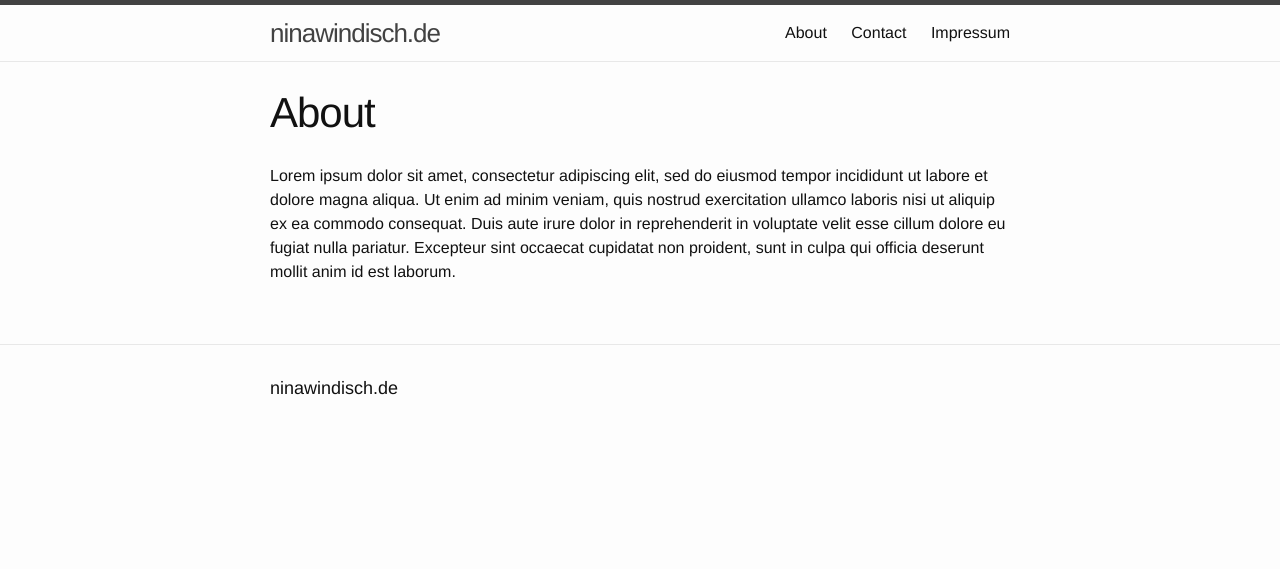
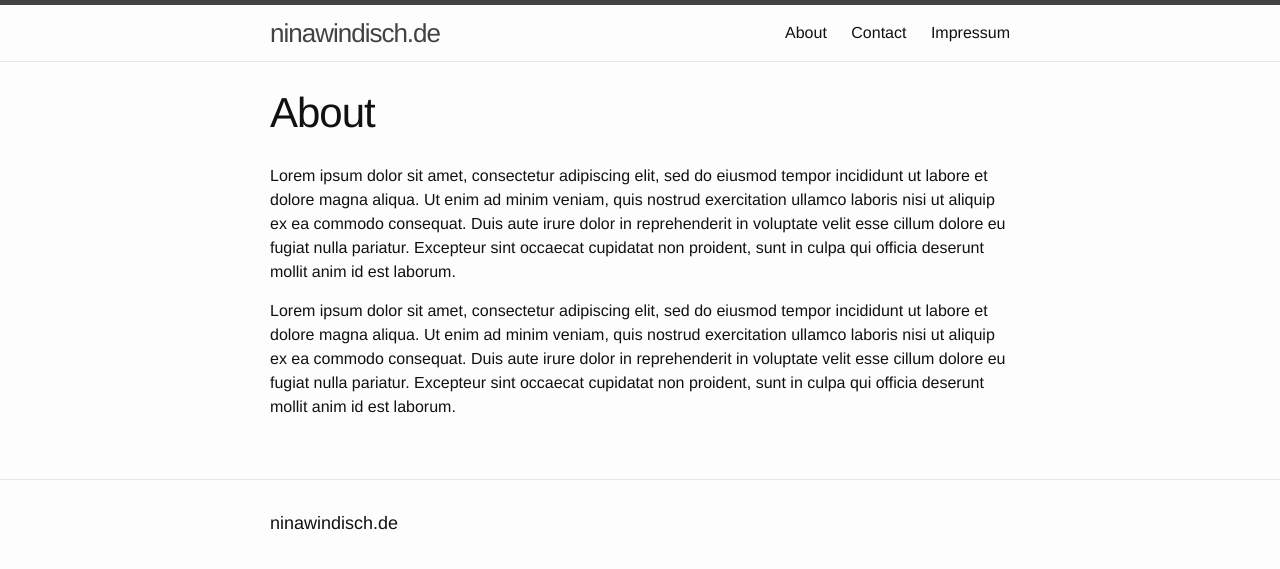
Before and after one commit to nilswindisch/ninawindisch.de, a Jekyll site: the page built from about.markdown, in a window 1280 px wide. Shown: the top 569 px of the page. Built offline with Jekyll 4.4.1, drawn with Linux system fonts in a browser that asks for light colours.

Commit message:
Updated About

```diff
--- a/about.markdown
+++ b/about.markdown
@@ -4,3 +4,5 @@
 ---
 
 Lorem ipsum dolor sit amet, consectetur adipiscing elit, sed do eiusmod tempor incididunt ut labore et dolore magna aliqua. Ut enim ad minim veniam, quis nostrud exercitation ullamco laboris nisi ut aliquip ex ea commodo consequat. Duis aute irure dolor in reprehenderit in voluptate velit esse cillum dolore eu fugiat nulla pariatur. Excepteur sint occaecat cupidatat non proident, sunt in culpa qui officia deserunt mollit anim id est laborum.
+
+Lorem ipsum dolor sit amet, consectetur adipiscing elit, sed do eiusmod tempor incididunt ut labore et dolore magna aliqua. Ut enim ad minim veniam, quis nostrud exercitation ullamco laboris nisi ut aliquip ex ea commodo consequat. Duis aute irure dolor in reprehenderit in voluptate velit esse cillum dolore eu fugiat nulla pariatur. Excepteur sint occaecat cupidatat non proident, sunt in culpa qui officia deserunt mollit anim id est laborum.
```
